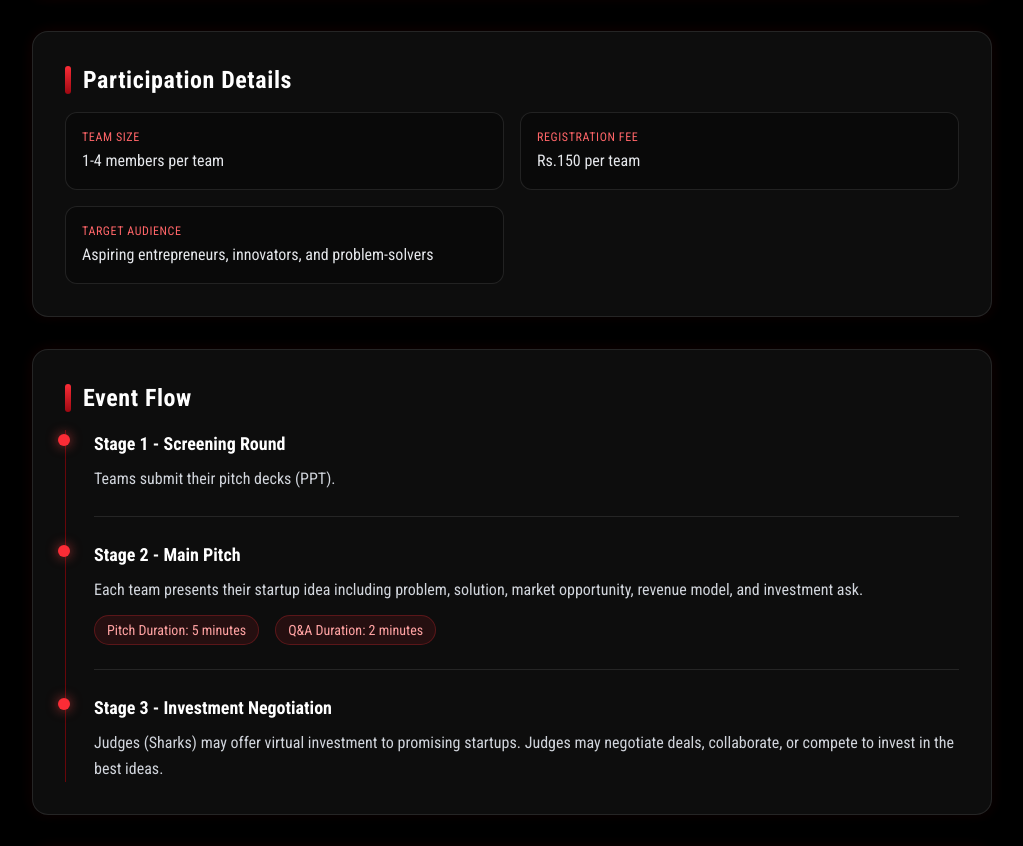
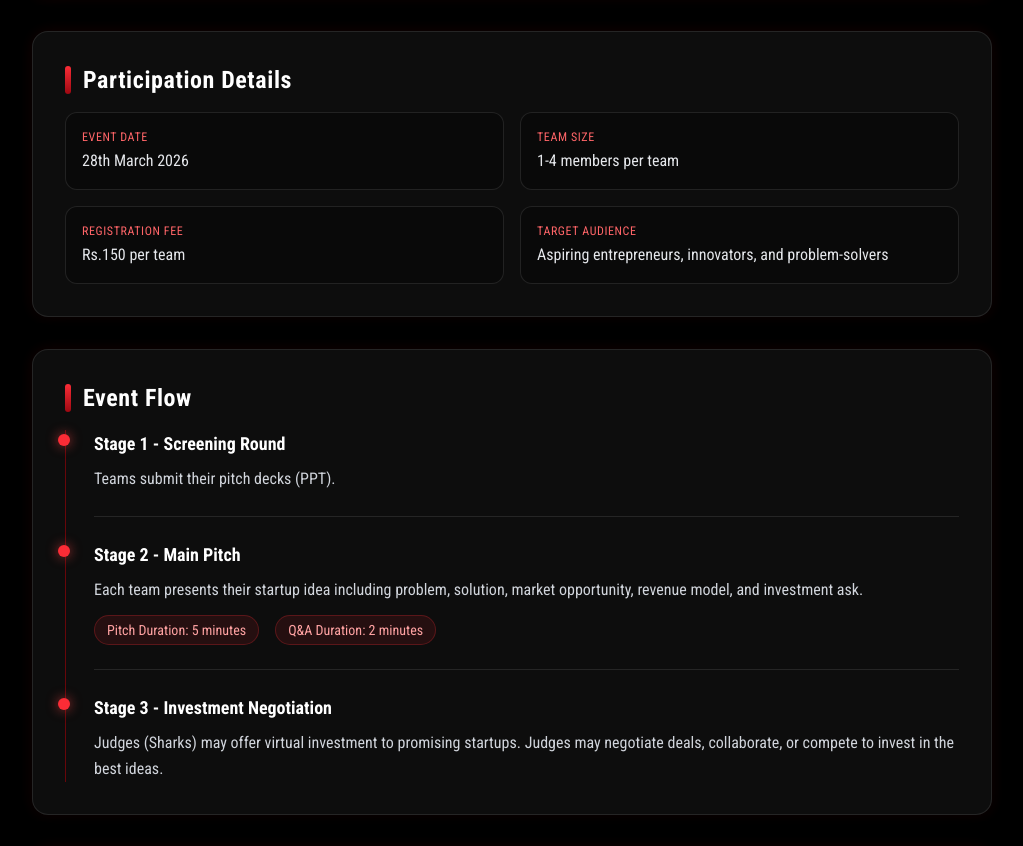
Before and after one commit to tanuja-malode/desoc_website, a React (Vite) app: page /genesis/events/sharkverse in a window 1280 px wide. Shown: the part 1423-2269 px from the top of the page, without its empty margins (128-1151 px from the left). Built offline with nearby package versions, Linux system fonts and the light colour scheme.

Commit message:
Add event date (28th March 2026) to Sharkverse event details

```diff
--- a/src/pages/SharkverseEventPage.jsx
+++ b/src/pages/SharkverseEventPage.jsx
@@ -4,7 +4,7 @@ import Footer from '../components/Footer';
 import sharkverseImg from '../assets/genesis/sharkverse.jpeg';
 
 const participationDetails = [
-
+  { label: 'Event Date', value: '28th March 2026' },
   { label: 'Team Size', value: '1-4 members per team' },
   { label: 'Registration Fee', value: 'Rs.150 per team' },
   { label: 'Target Audience', value: 'Aspiring entrepreneurs, innovators, and problem-solvers' },
```
